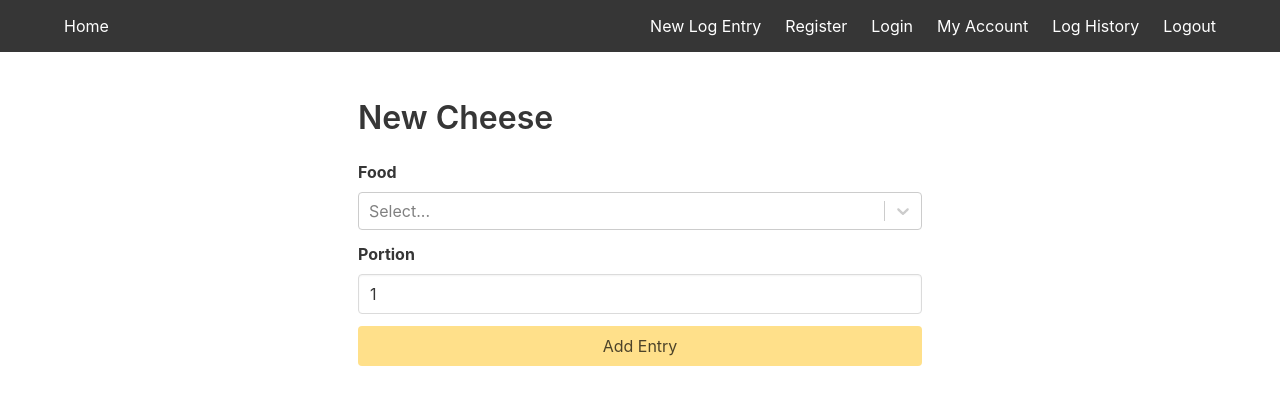
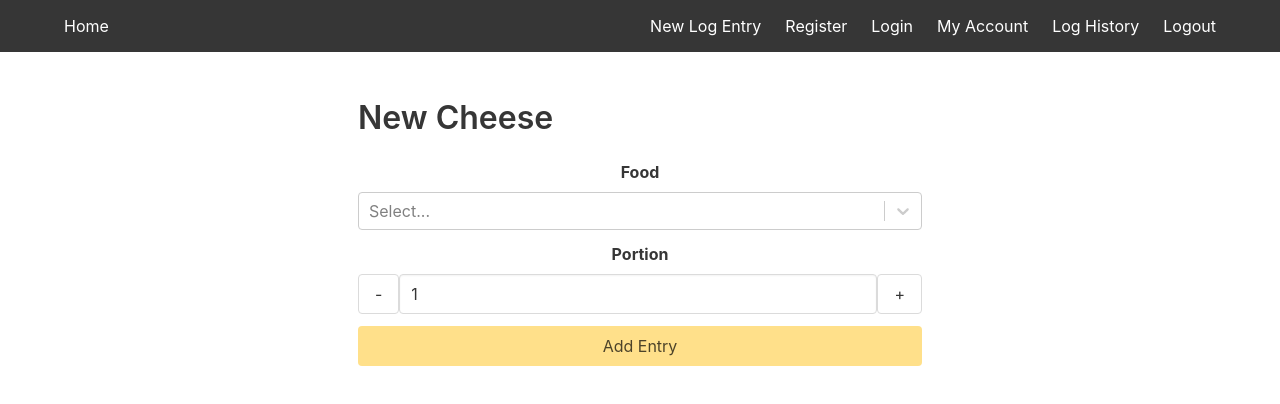
Before and after one commit to nlukjanov/SEI-45-Project-4-Django-React-DietLogue, a React (Create React App) app in the folder frontend/: page /logs/new in a window 1280 px wide. Shown: the top 404 px of the page. Built offline with nearby package versions, Linux system fonts and the light colour scheme; no server answers.

Commit message:
add portion buttons

```diff
--- a/frontend/src/App.css
+++ b/frontend/src/App.css
@@ -20,15 +20,6 @@
   color: white;
 }
 
-.App-link {
-  color: #61dafb;
+.flex-container {
+  display: flex;
 }
-
-@keyframes App-logo-spin {
-  from {
-    transform: rotate(0deg);
-  }
-  to {
-    transform: rotate(360deg);
-  }
-}
--- a/frontend/src/components/NewLog.js
+++ b/frontend/src/components/NewLog.js
@@ -29,7 +29,7 @@ class NewLog extends React.Component {
   }
 
   handleChange = ({ target: { name, value } }) => {
-    const formData = { ...this.state.formData, [name]: value }
+    const formData = { ...this.state.formData, [name]: Number(value) }
     this.setState({ formData })
   }
 
@@ -40,7 +40,11 @@ class NewLog extends React.Component {
       const res = await axios.post(
         'http://localhost:8000/api/logs/',
         this.state.formData,
-        { headers: { Authorization: `Bearer eyJ0eXAiOiJKV1QiLCJhbGciOiJIUzI1NiJ9.eyJzdWIiOjF9.ToXIHM9kzaAX264Jyc81T5vpxJG5tNKH6vvI8iFkOCQ` } }
+        {
+          headers: {
+            Authorization: `Bearer eyJ0eXAiOiJKV1QiLCJhbGciOiJIUzI1NiJ9.eyJzdWIiOjF9.ToXIHM9kzaAX264Jyc81T5vpxJG5tNKH6vvI8iFkOCQ`
+          }
+        }
       )
       // this.props.history.push(`/cheeses/${res.data._id}`)
     } catch (error) {
@@ -49,8 +53,31 @@ class NewLog extends React.Component {
   }
 
   handleMultiChange = selected => {
-    const formData = { ...this.state.formData, food: selected.value }
+    const value = selected ? selected.value : null
+    const formData = { ...this.state.formData, food: value }
     this.setState({ formData })
+  }
+
+  handlePortion = e => {
+    const name = e.target.getAttribute('name')
+
+    if (name === 'increase') {
+      console.log(this.state.formData.portion)
+      const formData = {
+        ...this.state.formData,
+        portion: this.state.formData.portion + 1
+      }
+      this.setState({formData})
+    } else if (name === 'decrease') {
+      if (this.state.formData.portion === 1) {
+        return
+      }
+      const formData = {
+        ...this.state.formData,
+        portion: this.state.formData.portion - 1
+      }
+      this.setState({formData})
+    }
   }
 
   render() {
@@ -65,27 +92,44 @@ class NewLog extends React.Component {
             >
               <h2 className='title'>New Cheese</h2>
               <div className='field'>
-                <label className='label'>Food</label>
+                <label className='label has-text-centered'>Food</label>
                 <div className='control'>
                   <Select
                     onChange={this.handleMultiChange}
                     options={this.state.food}
+                    isClearable
                     className='basic-multi-select'
                     classNamePrefix='select'
                   />
                 </div>
               </div>
               <div className='field'>
-                <label className='label'>Portion</label>
+                <label className='label has-text-centered'>Portion</label>
                 <div className='control'>
+                  <div className='flex-container'>
+                    <div
+                      name='decrease'
+                      className='button'
+                      onClick={this.handlePortion}
+                    >
+                      -
+                    </div>
                     <input
                       className='input'
                       type='number'
-                  min='1'
+                      min={1}
                       name='portion'
                       value={this.state.formData.portion}
                       onChange={this.handleChange}
                     />
+                    <div
+                      className='button'
+                      name='increase'
+                      onClick={this.handlePortion}
+                    >
+                      +
+                    </div>
+                  </div>
                 </div>
               </div>
               <div className='field'>
```
Lines whose indentation alone changed are shown as unchanged.
